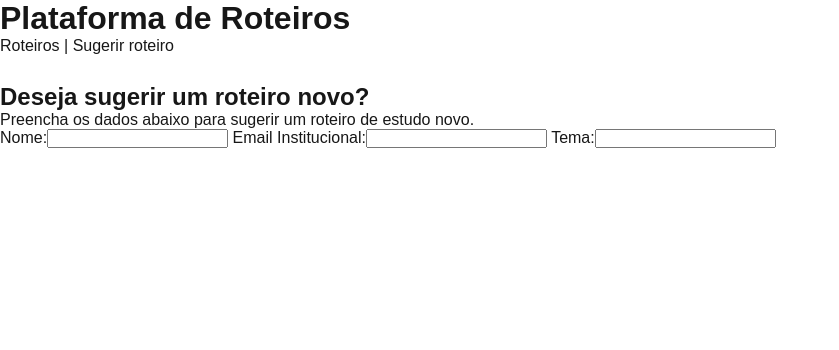
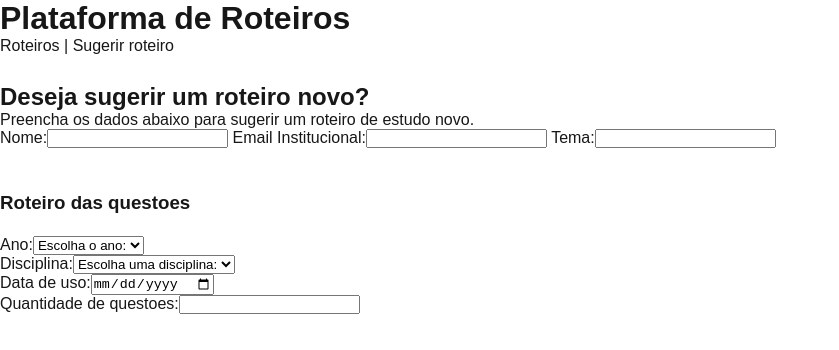
Before and after one commit to FelipeWalkerX/A2-Dev-Web, a Next.js app: page /sugerir in a window 1280 px wide. Shown: the top 350 px of the page, without its empty margins (0-839 px from the left). Built offline with nearby package versions, Linux system fonts and the light colour scheme.

Commit message:
Adicionado campos de disciplina, ano, data e quantidade de questoes na aba de sugerir roteiros

```diff
--- a/app/sugerir/page.js
+++ b/app/sugerir/page.js
@@ -7,6 +7,10 @@ export default function SugerirRoteiro(){
     const [nome, setNome] = useState("");
     const [email, setEmail] = useState("");
     const [tema, setTema] = useState("");
+    const [disciplina, setDisciplina] = useState("");
+    const [ano, setAno] = useState("");
+    const [qtdeQuestoes, setQtdeQuestoes] = useState("");
+    const [dataUso, setDataUso] = useState("");
 
     return(
         <main>
@@ -32,6 +36,41 @@ export default function SugerirRoteiro(){
                     Tema:
                     <input type = "text" value = {tema} onChange = {(e) => setTema(e.target.value)} />
                 </label>
+
+                <h3> <br /><br /> Roteiro das questoes <br /><br /> </h3>
+
+                <label>
+                    Ano:
+                    <select value = {ano} onChange = {(a) => setAno(a.target.value)}>
+                        <option value = ""> Escolha o ano: </option>
+                        <option value = "6"> 6º ano </option>
+                        <option value = "7"> 7º ano </option>
+                        <option value = "8"> 8º ano </option>
+                        <option value = "9"> 9º ano </option>
+                    </select>
+                </label>
+
+                <label>
+                    <br />Disciplina:
+                    <select value = {disciplina} onChange={(e) => setDisciplina(e.target.value)}>
+                        <option value = ""> Escolha uma disciplina: </option>
+                        <option value = "Matemática"> Matemática </option>
+                        <option value = "História"> História </option>
+                        <option value = "Ciências"> Ciências </option>
+                        <option value = "Português"> Português </option>
+                    </select>
+                </label>
+
+                <label>
+                    <br />Data de uso:
+                    <input type = "date" value = {dataUso} onChange = {(e) => setDataUso(e.target.value)} />
+                </label>
+
+                <label>
+                    <br />Quantidade de questoes:
+                    <input type = "number" value = {qtdeQuestoes} onChange = {(e) => setQtdeQuestoes(e.target.value)} />
+                </label>
+
             </form>
         </main>
     );
--- a/components/textoWiki.js
+++ b/components/textoWiki.js
@@ -34,7 +34,7 @@ export default function TextoWiki(props)    {
     return(
         <div>
             <p>{resumo}</p>      {/*Se deu tudo certo, ele retorna o resumo da api*/}
-            <a href = {link} target = "_blank"> Ler mais na Wikipédia</a>
+            <a href = {link} target = "_blank"> Ler mais na Wikipédia</a>       {/* Gera uma mensagem nova abaixo do resumo de "leia mais" que manda direto para o site da wiki */}
         </div>
     );
 }
```
